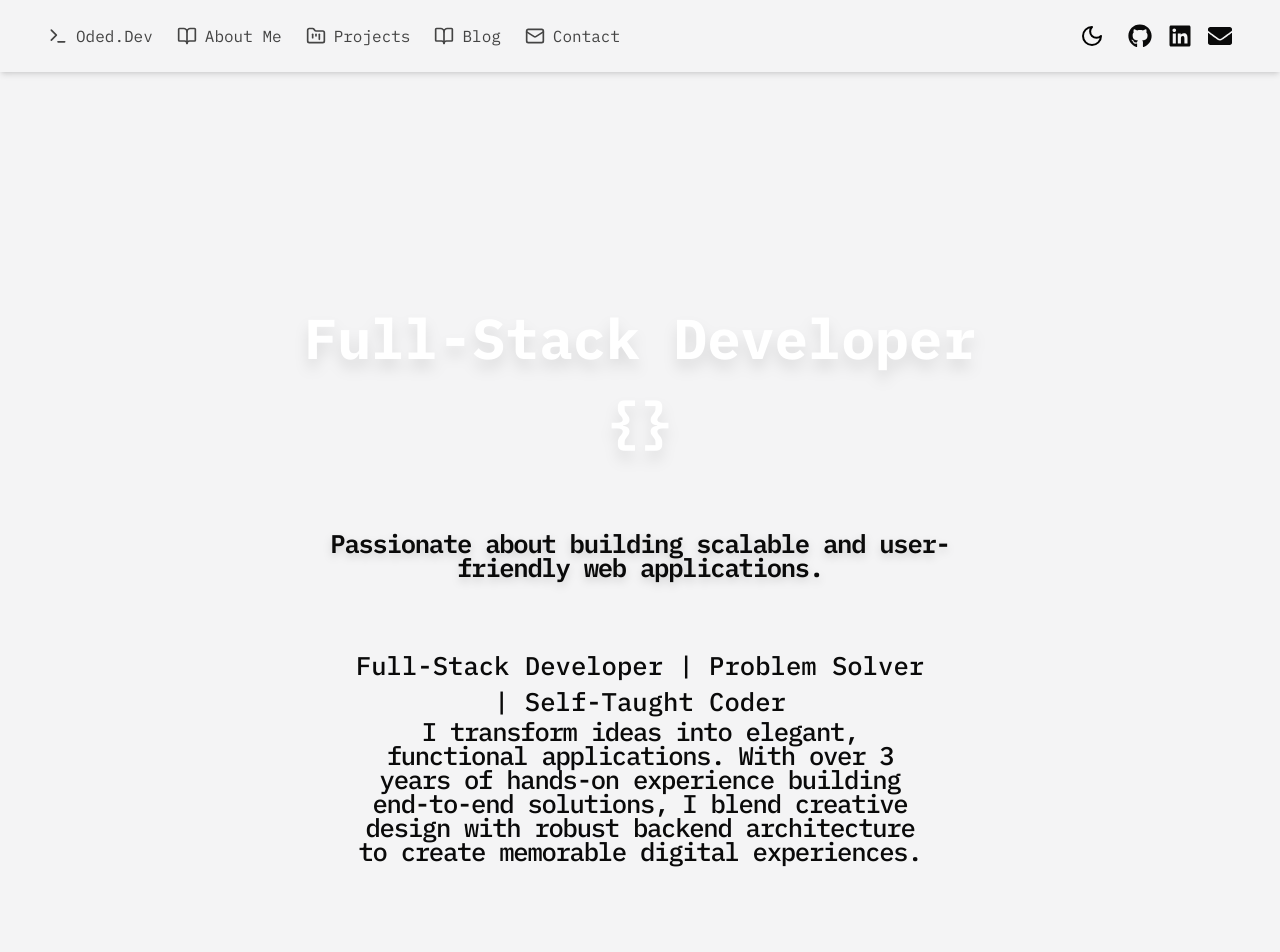
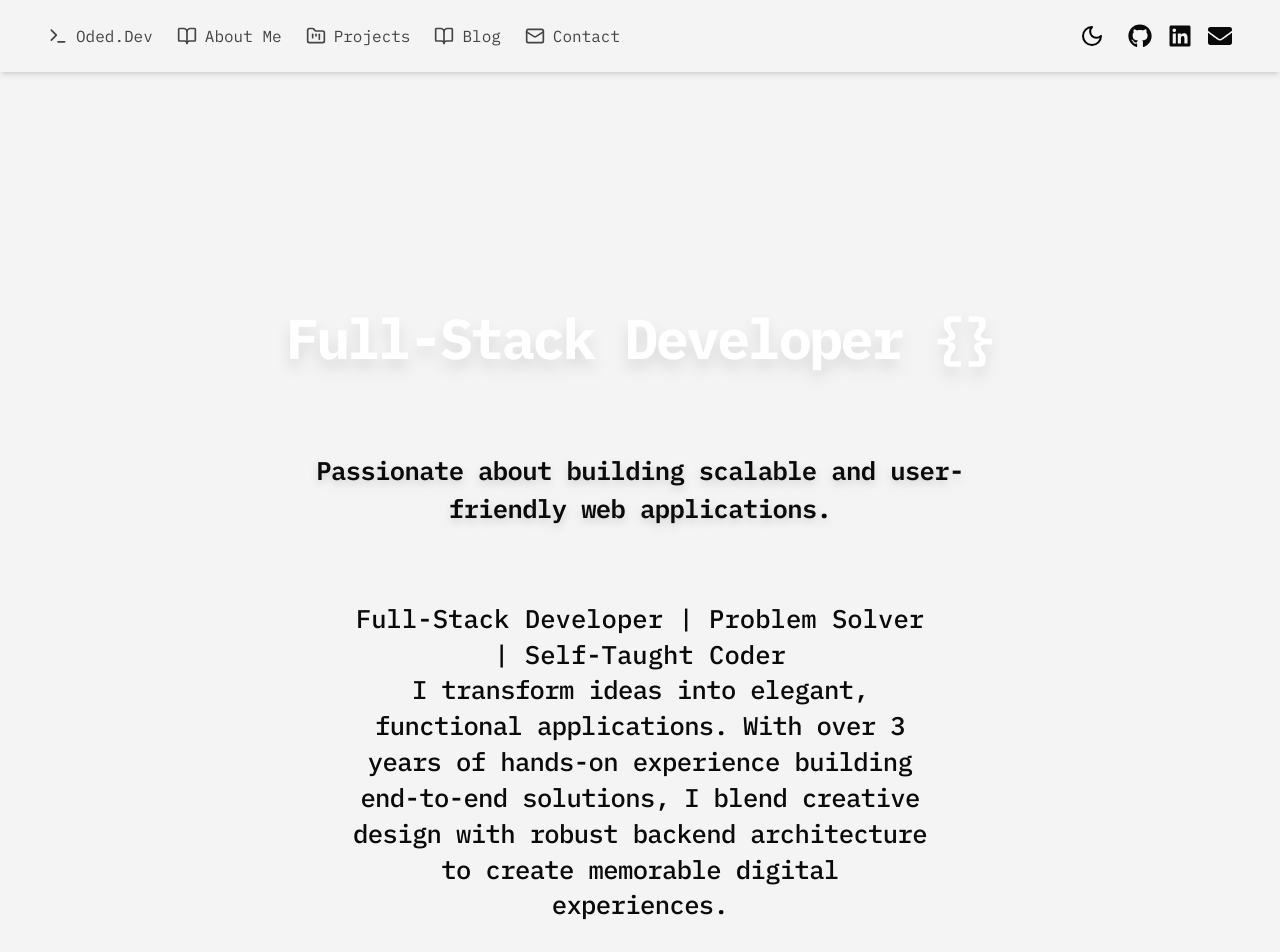
Before and after one commit to odedsam/portofolio-next-ts, a Next.js app: page / in a window 1280 px wide. Shown: the top 952 px of the page. Built offline with nearby package versions, Linux system fonts and the light colour scheme.

Commit message:
typography

```diff
--- a/src/app/components/sections/HomeSection.tsx
+++ b/src/app/components/sections/HomeSection.tsx
@@ -1,26 +1,24 @@
-import HeroLinks from '../navigation/HeroLinks';
+import HeroLinks from "../navigation/HeroLinks";
 
 export default function HeroSection() {
   return (
-    <section className="w-full mt-48 sm:mt-56 mb-24 sm:mb-24 flex flex-col gap-3 items-center justify-center text-center space-y-4 md:space-y-14 px-6 dark:main-gradient">
+    <section className="w-full mt-48 sm:mt-56 mb-24 flex flex-col gap-4 items-center justify-center text-center space-y-4 md:space-y-14 px-6 dark:main-gradient">
       <div className="flex flex-col items-center max-w-full">
-        <h2 className="font-sans text-[min(12vw,56px)] font-extrabold text-neon-blue text-white drop-shadow-lg md:drop-shadow-xl md:backdrop:backdrop-contrast-100 text-center">
-          Full-Stack Developer
+        <h2 className="tracking-tighter font-sans text-[min(12vw,56px)] font-extrabold text-neon-blue text-white drop-shadow-lg md:drop-shadow-xl md:backdrop:backdrop-contrast-100 text-center">
+          Full-Stack Developer &#x7B;&#x7D;
         </h2>
-          <p className='font-sans text-[min(12vw,56px)] font-extrabold text-white drop-shadow-lg md:drop-shadow-xl md:backdrop:backdrop-contrast-100 text-center'>&#x7B;&#x7D;</p>
       </div>
-      <div className="flex flex-col items-center max-w-5xl ">
-        <p className="text-[min(5vw,36px)] sm:text-[min(2vw,30px)] drop-shadow-lg sm:max-w-2xl font-sans font-semibold leading-6 tracking-tighter">
+      <div className="flex flex-col items-center max-w-5xl">
+        <p className="text-[min(5vw,36px)] sm:text-[min(2vw,30px)] drop-shadow-lg sm:max-w-2xl font-sans tracking-tight font-semibold">
           Passionate about building scalable and user-friendly web applications.
         </p>
       </div>
       <div className="flex flex-col items-center">
-        <p className="text-[min(4vw,30px)] sm:text-[min(2vw,30px)]  sm:text-xl font-sans text-break sm:max-w-xl font-medium">
+        <p className="text-[min(4vw,30px)] sm:text-[min(2vw,30px)] sm:text-xl font-sans font-medium tracking-tightest text-break sm:max-w-xl">
           Full-Stack Developer | Problem Solver | Self-Taught Coder
         </p>
-        <p className="text-[min(4vw,30px)] sm:text-[min(2vw,30px)] font-sans sm:text-xl font-medium sm:max-w-xl tracking-tighter leading-6">
-          I transform ideas into elegant, functional applications. With over 3 years of hands-on experience building end-to-end solutions, I
-          blend creative design with robust backend architecture to create memorable digital experiences.
+        <p className="text-[min(4vw,30px)] sm:text-[min(2vw,30px)] font-sans sm:text-xl font-medium sm:max-w-xl tracking-tight ">
+          I transform ideas into elegant, functional applications. With over 3 years of hands-on experience building end-to-end solutions, I blend creative design with robust backend architecture to create memorable digital experiences.
         </p>
       </div>
       <HeroLinks />
```
